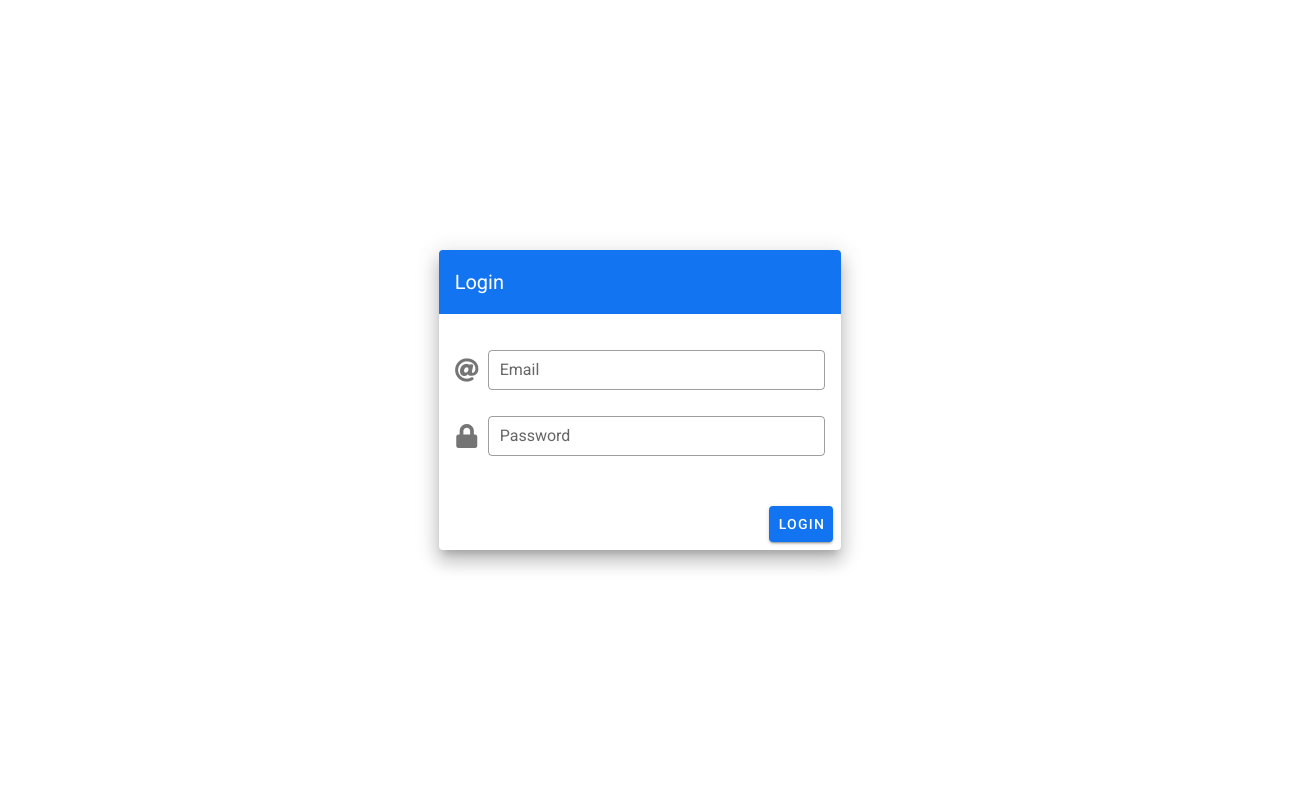
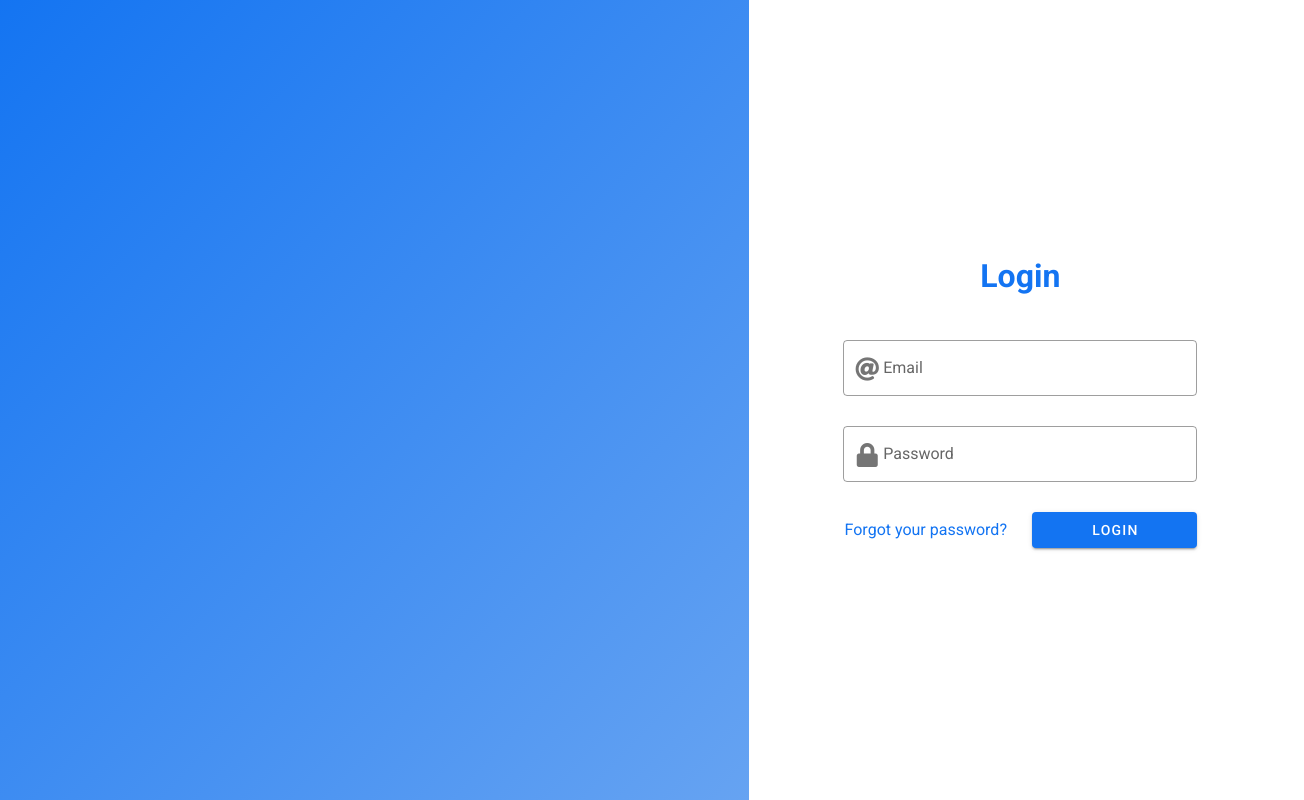
Before and after one commit to spectrum-security/EnterpriseAPP, a Vue app: page /login in a window 1280 px wide. Shown: the whole page, 1304 px wide, since content can reach past the window. Built offline with nearby package versions, Linux system fonts and the light colour scheme; no server answers.

Commit message:
redesigned login page, all validations working

```diff
--- a/src/plugins/vuetify.js
+++ b/src/plugins/vuetify.js
@@ -14,7 +14,7 @@ export default new Vuetify({
         primary: "#1374F2",
         secondary: "#3587F2",
         accent: "#66A3F2",
-        error: "#FF5252",
+        error: "#EF5350",
         info: "#2196F3",
         success: "#4CAF50",
         warning: "#FFC107",
--- a/src/views/Login.vue
+++ b/src/views/Login.vue
@@ -1,49 +1,56 @@
 <template>
+  <v-content>
     <v-container class="fill-height" fluid>
       <v-row align="center" justify="center">
-      <v-col cols="12" sm="8" md="4">
-        <v-card class="elevation-12">
-          <v-toolbar color="primary" dark flat>
-            <v-toolbar-title>Login</v-toolbar-title>
-            <v-spacer />
-          </v-toolbar>
-          <v-card-text class="mt-5">
+        <v-col class="hero-container" cols="7"></v-col>
+        <v-col class="form-container" cols="5">
+          <v-row align="center" justify="center">
+            <v-col class="text-center" cols="8">
+              <h1 class="primary--text mb-10">Login</h1>
               <v-form ref="form" v-model="valid" lazy-validation>
                 <v-text-field
                   outlined
-                dense
+                  validate-on-blur
                   v-model="email"
                   label="Email"
                   name="email"
-                prepend-icon="fas fa-at"
+                  prepend-inner-icon="fas fa-at"
                   type="email"
                   :rules="emailRules"
                   placeholder="Enter your email..."
                 />
                 <v-text-field
                   outlined
-                dense
+                  validate-on-blur
                   id="password"
                   v-model="password"
                   label="Password"
                   name="password"
                   :rules="passwordRules"
-                prepend-icon="fas fa-lock"
+                  prepend-inner-icon="fas fa-lock"
                   type="password"
                   placeholder="Enter your password..."
                 />
+                <p
+                  v-if="resError.length"
+                  rounded
+                  class="error white--text text-center mb-5"
+                >{{ resError }}</p>
+                <v-row align="center" justify="center">
+                  <v-col cols="6">
+                    <a>Forgot your password?</a>
+                  </v-col>
+                  <v-col cols="6">
+                    <v-btn width="100%" color="primary" :loading="loading" @click="login">Login</v-btn>
+                  </v-col>
+                </v-row>
               </v-form>
-            <h4 v-if="notFound">No user found</h4>
-            <h4 v-if="wrongPassword">The password is incorrect</h4>
-          </v-card-text>
-          <v-card-actions>
-            <v-spacer />
-            <v-btn color="primary" @click="login">Login</v-btn>
-          </v-card-actions>
-        </v-card>
+            </v-col>
+          </v-row>
         </v-col>
       </v-row>
     </v-container>
+  </v-content>
 </template>
 
 <script>
@@ -52,6 +59,7 @@ import axios from "axios";
 export default {
   data: () => ({
     valid: true,
+    loading: false,
     email: "",
     password: "",
     emailRules: [
@@ -59,24 +67,31 @@ export default {
       el => /.+@.+\..+/.test(el) || "Email must be valid"
     ],
     passwordRules: [el => !!el || "Password is required"],
-    notFound: false,
-    wrongPassword: false
+    resError: ""
   }),
   methods: {
     async login() {
+      this.resError = "";
+      this.loading = true;
       await this.validate();
       if (this.valid) {
-        const res = await axios.post("/auth/login", {
+        await axios
+          .post("/auth/login", {
             email: this.email,
             password: this.password
+          })
+          .then(res => {
+            this.$store.dispatch("setToken", res.data.content.jwt);
+            this.$store.dispatch("setLoggedUser", res.data.content.user);
+            this.loading = false;
+            this.$router.push({ name: "dashboard" });
+          })
+          .catch(err => {
+            this.resError = err.response.data.message.pt;
+            this.loading = false;
           });
-
-        await this.$store.dispatch("setToken", res.data.content.jwt);
-        await this.$store.dispatch("setLoggedUser", res.data.content.user);
-
-        await localStorage.setItem("token", res.data.content.jwt);
-        this.$router.push({ name: "dashboard" });
       }
+      this.loading = false;
     },
     validate() {
       if (this.$refs.form.validate()) {
@@ -89,6 +104,26 @@ export default {
 </script>
 
 <style lang="scss">
+.v-content {
+  padding: 0px 0px 0px 0px !important;
+  margin: 0px !important;
+  height: 100vh !important;
+}
+
+.container,
+.hero-container,
+.form-container {
+  padding: 0px !important;
+}
+
+.hero-img {
+  height: 100vh;
+}
+
+.hero-container {
+  height: 100vh;
+  background: linear-gradient(to right bottom, #1374f2, #66a3f2);
+}
 // .login-container {
 //   padding: 0 !important;
 // }
--- a/vue.config.js
+++ b/vue.config.js
@@ -1,3 +1,7 @@
 module.exports = {
-  transpileDependencies: ["vuetify"]
+  transpileDependencies: ["vuetify"],
+  devServer: {
+    disableHostCheck: true,
+    proxy: process.env.VUE_APP_BASE_URL
+  }
 };
```
Also changed, not shown: src/views/Login(old).vue (added, +103 -0 lines). Lines whose indentation alone changed are shown as unchanged.
